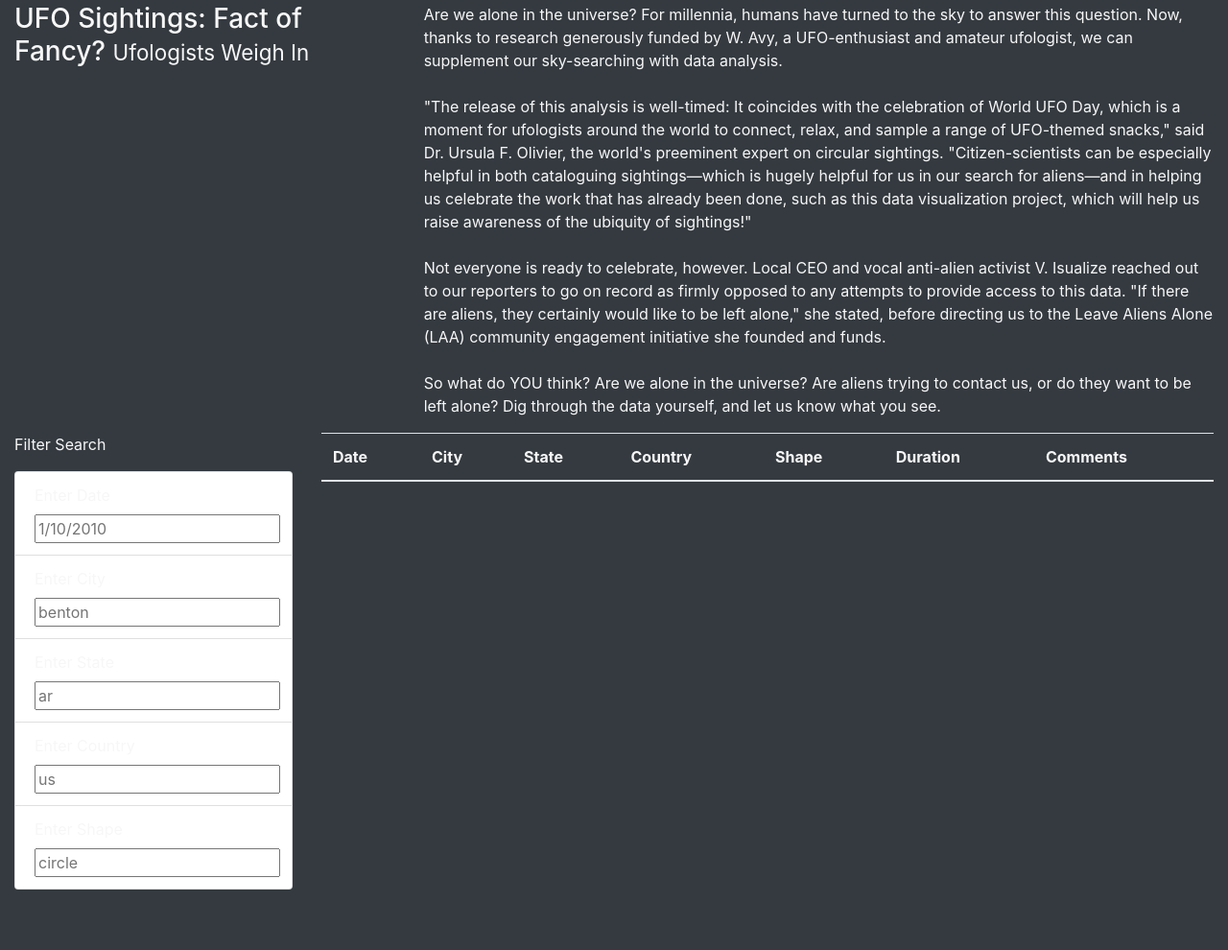
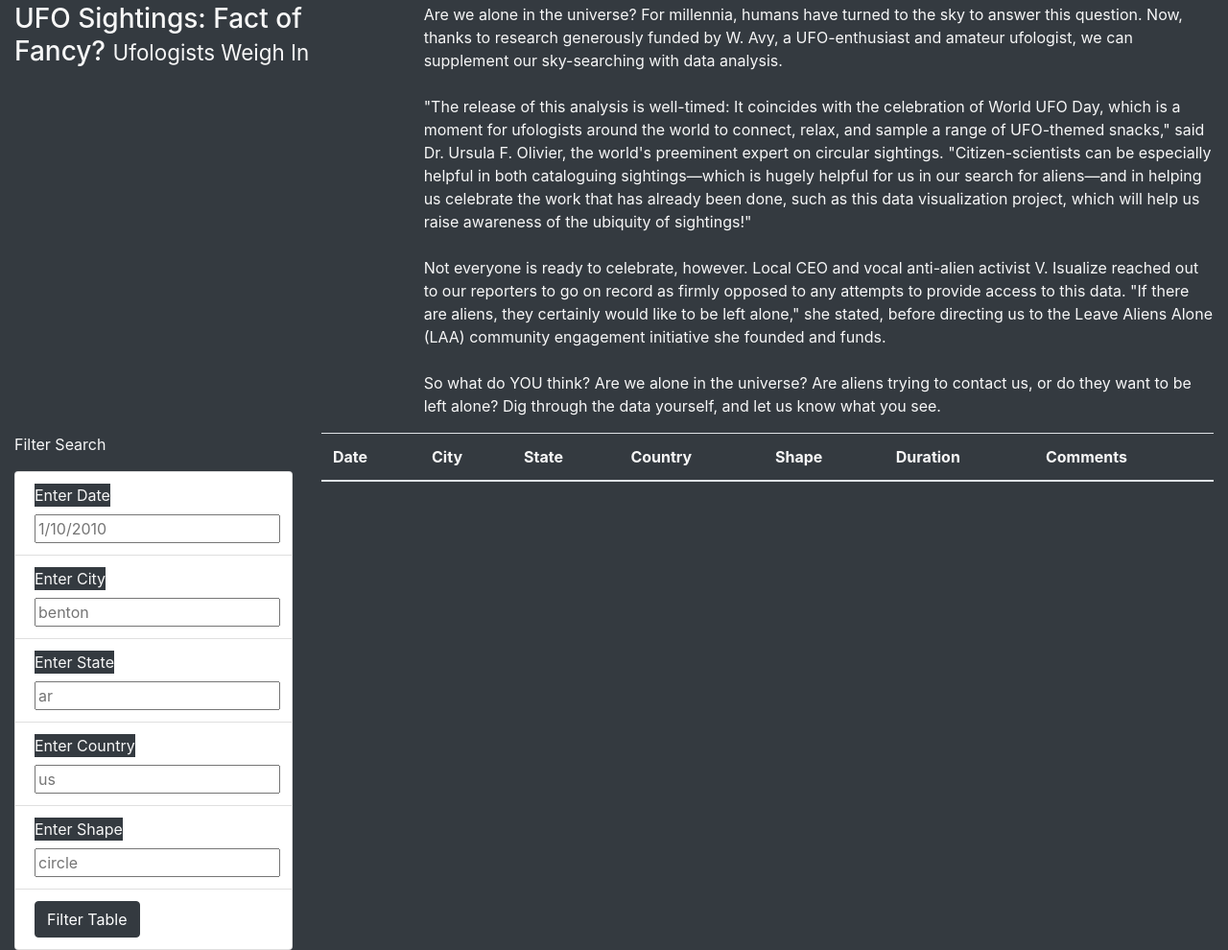
Before and after one commit to ewyluda/UFOs, a plain HTML site: page index.html in a window 1280 px wide. Shown: the part 288-1278 px from the top of the page at 96% size. Before the commit the page ends 1215 px from the top, so only its background shows below. Drawn offline with nearby package versions, Linux system fonts and the light colour scheme.

Commit message:
Update index.html

```diff
--- a/index.html
+++ b/index.html
@@ -10,9 +10,9 @@
       integrity="sha384-Gn5384xqQ1aoWXA+058RXPxPg6fy4IWvTNh0E263XmFcJlSAwiGgFAW/dAiS6JXm"
       crossorigin="anonymous"
     /><link rel="stylesheet" href="static/css/style.css">
+</head>
 
 
-</head>
 <body class="bg-dark">
     <div class="wrapper">
         <nav class="navbar navbar-dark bg-dark navbar-expand-lg">
@@ -43,32 +43,33 @@
           <div class="col-md-3">
             <form class="bg-dark">
              <p>Filter Search</p>
-              </form>
                 <ul class="list-group" class="bg-dark">
                   <li class='list-group-item' class='bg-dark'>
-                    <label for="date">Enter Date</label>
+                      <label class='bg-dark' for="date">Enter Date</label>
                       <input type="text" placeholder="1/10/2010" id="datetime" />
                   </li>
                   <li class='list-group-item' class='bg-dark'>
-                    <label for='city'>Enter City</label>
+                      <label class='bg-dark' for='city'>Enter City</label>
                       <input type='text' placeholder='benton' id='city' />
                   </li>
                   <li class='list-group-item' class='bg-dark'>
-                  <label for='state'>Enter State</label>
+                    <label class='bg-dark' for='state'>Enter State</label>
                     <input type='text' placeholder='ar' id='state' />
                   </li>
                   <li class='list-group-item' class='bg-dark'>
-                  <label for='country'>Enter Country</label>
+                    <label class='bg-dark' for='country'>Enter Country</label>
                     <input type='text' placeholder='us' id='country' />
                   </li>
                   <li class='list-group-item' class='bg-dark'>
-                  <label for='shape'>Enter Shape</label>
+                    <label class='bg-dark' for='shape'>Enter Shape</label>
                     <input type='text' placeholder='circle' id='shape' />
+                  </li>
+                  <li class="list-group-item" class="bg-dark">
+                    <button id="filter-btn" type="button" class="btn btn-dark">Filter Table</button>
+                </ul>
+             </form>
+            </div>
 
-
-
-            </ul>
-        </div>
           <div class="col-md-9">
             <table class="table table-striped">
                 <thead>
```
Lines whose indentation alone changed are shown as unchanged.
